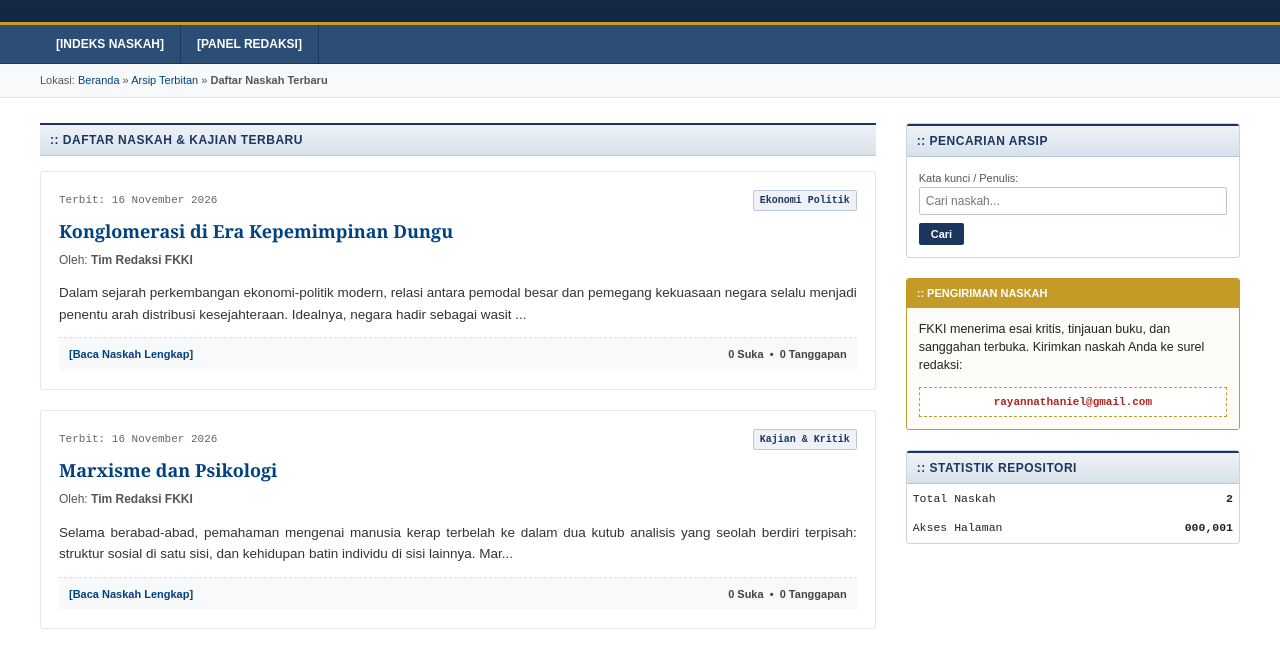
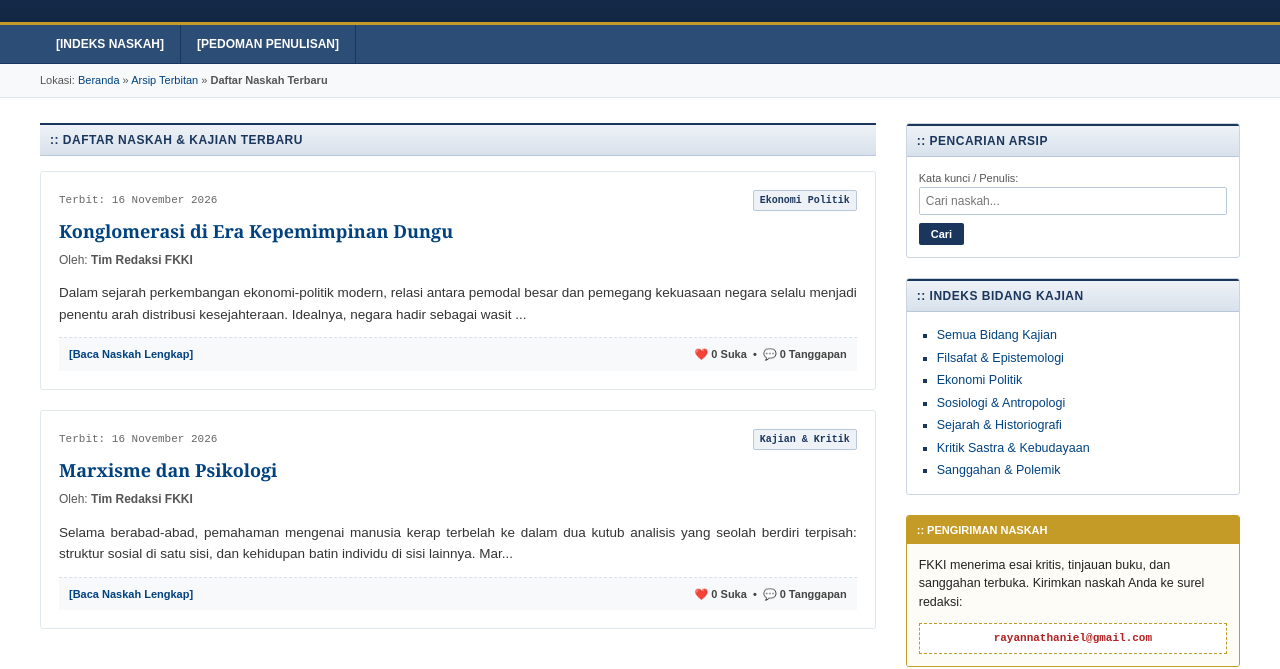
Before and after one commit to rayannath/FKKI, a plain HTML site: page index.html in a window 1280 px wide. Shown: the part 149-818 px from the top of the page. Drawn offline with Linux system fonts and the light colour scheme.

Commit message:
Update index.html

```diff
--- a/index.html
+++ b/index.html
@@ -23,6 +23,7 @@
         .masthead { background: linear-gradient(to bottom, #1b365d, #132744); color: #ffffff; padding: 25px 0; border-bottom: 3px solid #c59b27; }
         .masthead-inner { display: flex; justify-content: space-between; align-items: center; flex-wrap: wrap; gap: 15px; }
         .journal-title h1 { font-family: Georgia, 'Times New Roman', serif; font-size: 26px; margin: 0 0 5px 0; letter-spacing: 0.5px; }
+        .journal-title h1 a { color: #ffffff; text-decoration: none; }
         .journal-title p { margin: 0; font-size: 14px; color: #d8e2ec; font-style: italic; }
         .journal-issn { margin-top: 10px; font-family: 'Courier New', monospace; font-size: 11px; color: #ffdf73; letter-spacing: 1px; }
 
@@ -98,7 +99,7 @@
         <header class="masthead">
             <div class="container masthead-inner">
                 <div class="journal-title">
-                    <h1>FKKI — FORUM KAJIAN &amp; KRITIK INDEPENDEN</h1>
+                    <h1><a href="/index.html">FKKI — FORUM KAJIAN &amp; KRITIK INDEPENDEN</a></h1>
                     <p>Repositori Wacana, Esai Kritis, dan Sanggahan Terbuka</p>
                     <div class="journal-issn">ARSIP TERBUKA (OPEN ACCESS)</div>
                 </div>
@@ -109,20 +110,21 @@
             <div class="container">
                 <ul class="nav-links">
                     <li><a href="/index.html">[Indeks Naskah]</a></li>
-                    <li><a href="/admin.html">[Panel Redaksi]</a></li>
+                    <li><a href="/pedoman-penulisan.html">[Pedoman Penulisan]</a></li>
                 </ul>
             </div>
         </nav>
 
         <div class="breadcrumb-bar">
             <div class="container">
-                Lokasi: <a href="/index.html">Beranda</a> &raquo; <a href="#">Arsip Terbitan</a> &raquo; <b>Daftar Naskah Terbaru</b>
+                Lokasi: <a href="/index.html">Beranda</a> &raquo; <a href="/index.html">Arsip Terbitan</a> &raquo; <b>Daftar Naskah Terbaru</b>
             </div>
         </div>
 
         <div class="container main-body">
             <div class="content-grid">
 
+                <!-- KOLOM KIRI: DAFTAR NASKAH -->
                 <main class="col-main">
                     <div class="section-header">
                         :: Daftar Naskah &amp; Kajian Terbaru
@@ -130,22 +132,38 @@
 
                     <div id="articleContainer">
                         <div class="empty-state">
-                            Belum ada naskah yang diarsipkan dalam repositori ini. Silakan nantikan terbitan perdana kami.
+                            Memuat daftar naskah dari repositori...
                         </div>
                     </div>
 
                     <div id="paginationContainer" style="display: none;"></div>
                 </main>
 
+                <!-- KOLOM KANAN: SIDEBAR WIDGETS -->
                 <aside class="col-sidebar">
                     <div class="sidebar-widget">
                         <div class="section-header" style="margin-bottom: 0;">:: Pencarian Arsip</div>
                         <div class="sidebar-widget-content">
-                            <form action="#" method="get" class="search-form">
+                            <form onsubmit="searchPosts(event)" class="search-form">
                                 <label style="font-size: 11px; color: #555;">Kata kunci / Penulis:</label>
-                                <input type="text" name="q" placeholder="Cari naskah...">
+                                <input type="text" id="searchInput" placeholder="Cari naskah...">
                                 <input type="submit" value="Cari">
                             </form>
+                        </div>
+                    </div>
+
+                    <div class="sidebar-widget">
+                        <div class="section-header" style="margin-bottom: 0;">:: Indeks Bidang Kajian</div>
+                        <div class="sidebar-widget-content">
+                            <ul class="category-list" id="categoryFilterList">
+                                <li><a href="#" onclick="filterCategory('ALL'); return false;">Semua Bidang Kajian</a></li>
+                                <li><a href="#" onclick="filterCategory('Filsafat & Epistemologi'); return false;">Filsafat &amp; Epistemologi</a></li>
+                                <li><a href="#" onclick="filterCategory('Ekonomi Politik'); return false;">Ekonomi Politik</a></li>
+                                <li><a href="#" onclick="filterCategory('Sosiologi & Antropologi'); return false;">Sosiologi &amp; Antropologi</a></li>
+                                <li><a href="#" onclick="filterCategory('Sejarah & Historiografi'); return false;">Sejarah &amp; Historiografi</a></li>
+                                <li><a href="#" onclick="filterCategory('Kritik Sastra & Kebudayaan'); return false;">Kritik Sastra &amp; Kebudayaan</a></li>
+                                <li><a href="#" onclick="filterCategory('Sanggahan & Polemik'); return false;">Sanggahan &amp; Polemik</a></li>
+                            </ul>
                         </div>
                     </div>
 
@@ -172,8 +190,8 @@
                                     <td align="right"><b id="statTotal">0</b></td>
                                 </tr>
                                 <tr>
-                                    <td>Akses Halaman</td>
-                                    <td align="right"><b>000,001</b></td>
+                                    <td>Status Akses</td>
+                                    <td align="right"><b>OPEN ACCESS</b></td>
                                 </tr>
                             </table>
                         </div>
@@ -197,57 +215,105 @@
     </div>
 
     <script>
-        let articlesPerPage = 3;
+        // GANTI DENGAN DATA JSONBIN ANDA AGAR LIKE & KOMENTAR MUNCUL DI SEMUA HP
+        const JSONBIN_BIN_ID = 'MASUKKAN_BIN_ID_ANDA';
+        const JSONBIN_API_KEY = 'MASUKKAN_X_MASTER_KEY_ANDA';
+
+        let articlesPerPage = 5;
         let currentPage = 1;
         let allArticles = [];
+        let filteredArticles = [];
+        let cloudInteractions = {};
+
+        async function loadCloudInteractions() {
+            if (JSONBIN_BIN_ID === 'MASUKKAN_BIN_ID_ANDA') return;
+            try {
+                const res = await fetch(`https://api.jsonbin.io/v3/b/${JSONBIN_BIN_ID}/latest`, {
+                    headers: { 'X-Master-Key': JSONBIN_API_KEY }
+                });
+                if (res.ok) {
+                    const data = await res.json();
+                    cloudInteractions = data.record || {};
+                }
+            } catch (e) {}
+        }
 
         async function loadArticles() {
+            await loadCloudInteractions();
             try {
                 let response = await fetch('/posts.json?' + new Date().getTime());
-                if (!response.ok) return;
+                if (!response.ok) throw new Error('Kosong');
                 allArticles = await response.json();
-                allArticles.reverse();
+                allArticles.sort((a, b) => new Date(b.timestamp) - new Date(a.timestamp));
+                filteredArticles = [...allArticles];
 
                 document.getElementById('statTotal').innerText = allArticles.length;
                 renderPage(currentPage);
-            } catch (err) {}
+            } catch (err) {
+                document.getElementById('articleContainer').innerHTML = `<div class="empty-state">Belum ada naskah yang diarsipkan dalam repositori ini. Silakan nantikan terbitan perdana kami.</div>`;
+            }
+        }
+
+        function filterCategory(cat) {
+            currentPage = 1;
+            if (cat === 'ALL') {
+                filteredArticles = [...allArticles];
+            } else {
+                filteredArticles = allArticles.filter(a => a.category === cat);
+            }
+            renderPage(currentPage);
+        }
+
+        function searchPosts(e) {
+            e.preventDefault();
+            const q = document.getElementById('searchInput').value.toLowerCase().trim();
+            currentPage = 1;
+            if (!q) {
+                filteredArticles = [...allArticles];
+            } else {
+                filteredArticles = allArticles.filter(a =>
+                    a.title.toLowerCase().includes(q) || a.author.toLowerCase().includes(q)
+                );
+            }
+            renderPage(currentPage);
         }
 
         function renderPage(page) {
             let container = document.getElementById('articleContainer');
             let pagingContainer = document.getElementById('paginationContainer');
 
-            if (allArticles.length === 0) {
-                container.innerHTML = `<div class="empty-state">Belum ada naskah yang diarsipkan dalam repositori ini. Silakan nantikan terbitan perdana kami.</div>`;
+            if (filteredArticles.length === 0) {
+                container.innerHTML = `<div class="empty-state">Tidak ditemukan naskah yang sesuai dengan kriteria.</div>`;
                 pagingContainer.style.display = 'none';
                 return;
             }
 
             let start = (page - 1) * articlesPerPage;
             let end = start + articlesPerPage;
-            let paginatedItems = allArticles.slice(start, end);
+            let paginatedItems = filteredArticles.slice(start, end);
 
             let html = '';
             paginatedItems.forEach(art => {
-                // Ambil statistik real-time dari localStorage berdasarkan slug artikel
-                const stats = JSON.parse(localStorage.getItem('fkki_stats_' + art.slug) || '{"likes": 0, "comments": 0}');
+                // Ambil jumlah like & komentar dari cloud (fallback ke localStorage jika offline)
+                const postInteract = cloudInteractions[art.slug] || { likes: 0, comments: [] };
+                let totalComments = (postInteract.comments || []).length;
+                (postInteract.comments || []).forEach(c => {
+                    if (c.replies) totalComments += c.replies.length;
+                });
 
                 html += `
                     <article class="article-item">
                         <div style="display: flex; justify-content: space-between; align-items: center; margin-bottom: 5px;">
                             <span style="font-family: Courier New, monospace; font-size: 11px; color: #666;">Terbit: ${art.date}</span>
-                            <!-- KATEGORI DI SEBELAH KANAN -->
                             <span class="tag-kategori">${art.category || 'Kajian & Kritik'}</span>
                         </div>
-
                         <h2 class="article-title"><a href="/pages/${art.slug}.html">${art.title}</a></h2>
                         <div class="article-meta">Oleh: <b>${art.author}</b></div>
                         <p class="article-abstract">${art.excerpt}</p>
-
                         <div class="article-footer-links">
                             <div><a href="/pages/${art.slug}.html"><b>[Baca Naskah Lengkap]</b></a></div>
                             <div style="color: #444444; font-weight: bold;">
-                                ${stats.likes} Suka &nbsp;&bull;&nbsp; ${stats.comments} Tanggapan
+                                ❤️ ${postInteract.likes || 0} Suka &nbsp;&bull;&nbsp; 💬 ${totalComments} Tanggapan
                             </div>
                         </div>
                     </article>
@@ -255,7 +321,7 @@
             });
             container.innerHTML = html;
 
-            let totalPages = Math.ceil(allArticles.length / articlesPerPage);
+            let totalPages = Math.ceil(filteredArticles.length / articlesPerPage);
             if (totalPages > 1) {
                 let pagingHtml = `<div class="pagination">Halaman <b>${page}</b> dari ${totalPages} &nbsp;&mdash;&nbsp; `;
                 for (let i = 1; i <= totalPages; i++) {
```
